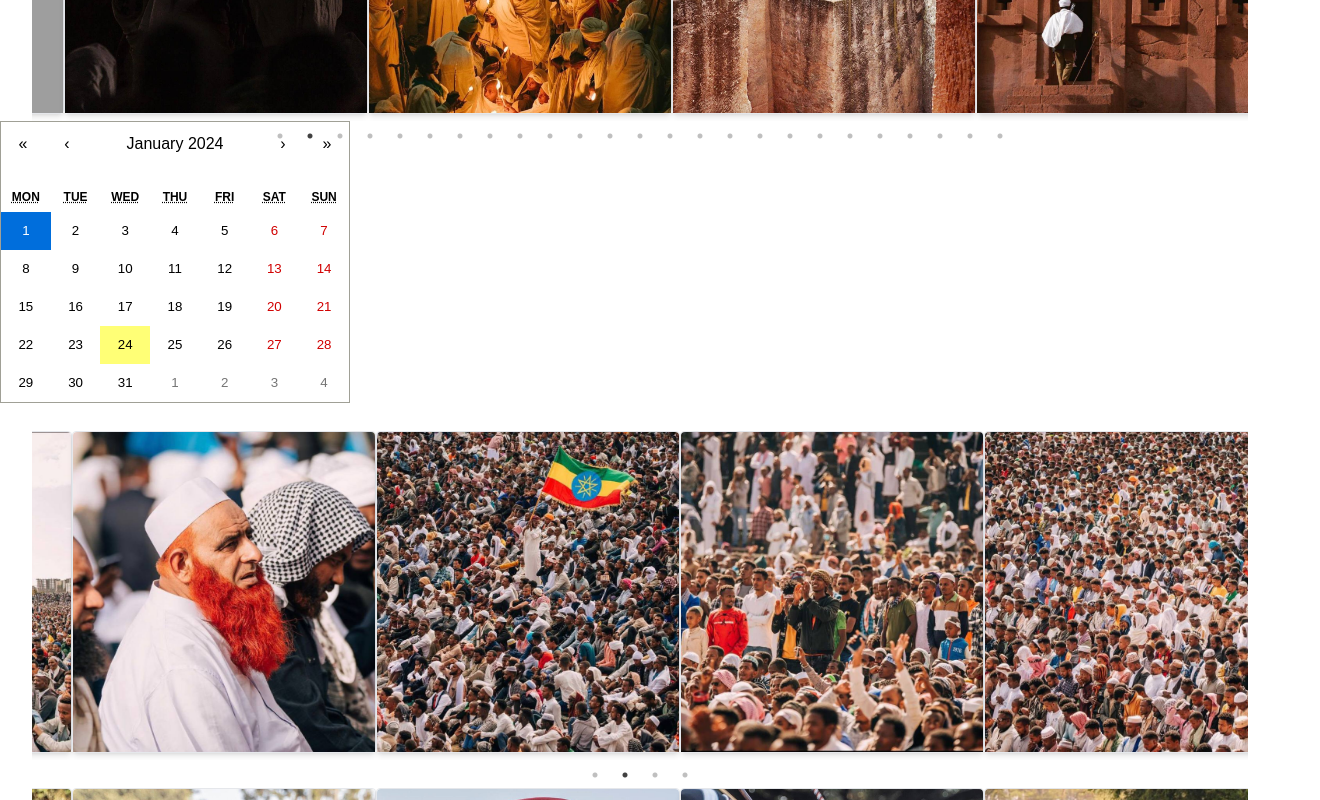
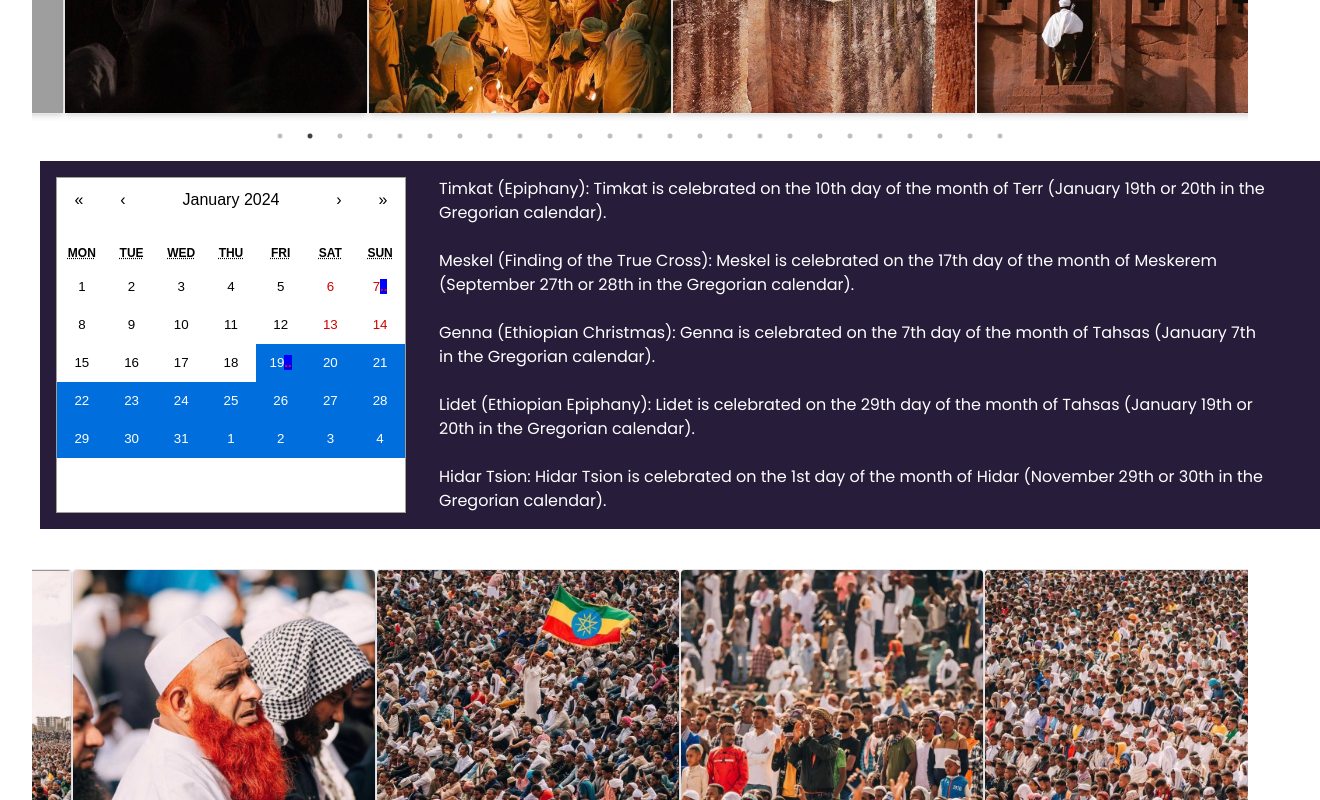
Before and after one commit to Aletia88/Visit-Ethiopia, a React (Vite) app in the folder visit-etiopia/: page /home in a window 1280 px wide. Shown: the part 1880-2680 px from the top of the page, 1320 px wide, since content can reach past the window. Built offline with nearby package versions, Linux system fonts and the light colour scheme; grey boxes are pictures that could not be loaded; a web font is replaced by a local one.

Commit message:
events date

```diff
--- a/visit-etiopia/src/App.css
+++ b/visit-etiopia/src/App.css
@@ -64,4 +64,5 @@
 .selected-date-marker {
   color: red; /* Customize the color */
   font-weight: bold; /* Customize the font weight */
+  background-color: blue;
 }
--- a/visit-etiopia/src/Components/Home.jsx
+++ b/visit-etiopia/src/Components/Home.jsx
@@ -10,22 +10,25 @@ import Calendar from 'react-calendar';
 import 'react-calendar/dist/Calendar.css';
 
 export default function Home() {
-  const defaultDate = new Date('2024-01-01'); // For a single date
-  // const defaultDate = [new Date(), new Date('2024-01-01')]; // For an array of dates
+  const selectedDates = [new Date('2024-01-19'), new Date('2024-09-27'), new Date('2024-01-07'), new Date('2024-11-07')];
 
-  const [date, setDate] = useState(defaultDate);
+  const [date, setDate] = useState(selectedDates);
 
   const handleDateChange = (newDate) => {
     setDate(newDate);
     // Handle any additional logic on date change
   };
+
   const tileContent = ({ date, view }) => {
-    // Use .toDateString() on date to compare
-    if (view === 'month' && date.toDateString() === defaultDate.toDateString()) {
-      return <span className="selected-date-marker bg-red"></span>;
+    if (
+      view === 'month' &&
+      selectedDates.some((selectedDate) => selectedDate.toDateString() === date.toDateString())
+    ) {
+      return <span className="selected-date-marker">..</span>;
     }
     return null;
   };
+
   return (
     <>
       <Header />
@@ -66,8 +69,18 @@ export default function Home() {
       </div>
       <h1 className="text-3xl md:text-5xl font-bold ml-3">Events</h1>
       <Lalibela />
-      <div>
+      <div className="m-10 w-full bg-[#271D3B] p-4 lg:flex justify-between space-x-4 ">
       <Calendar onChange={handleDateChange} value={date} tileContent={tileContent} />
+      <div className="text-white w-2/3"><p>Timkat (Epiphany): Timkat is celebrated on the 10th day of the month of Terr (January 19th or 20th in the Gregorian calendar). <br /> <br />
+
+Meskel (Finding of the True Cross): Meskel is celebrated on the 17th day of the month of Meskerem (September 27th or 28th in the Gregorian calendar). <br /> <br />
+
+Genna (Ethiopian Christmas): Genna is celebrated on the 7th day of the month of Tahsas (January 7th in the Gregorian calendar). <br /> <br />
+
+Lidet (Ethiopian Epiphany): Lidet is celebrated on the 29th day of the month of Tahsas (January 19th or 20th in the Gregorian calendar). <br /> <br />
+
+Hidar Tsion: Hidar Tsion is celebrated on the 1st day of the month of Hidar (November 29th or 30th in the Gregorian calendar).</p></div>
+      <p></p>
       </div>
       <Eid />
       <Meskel />
```
